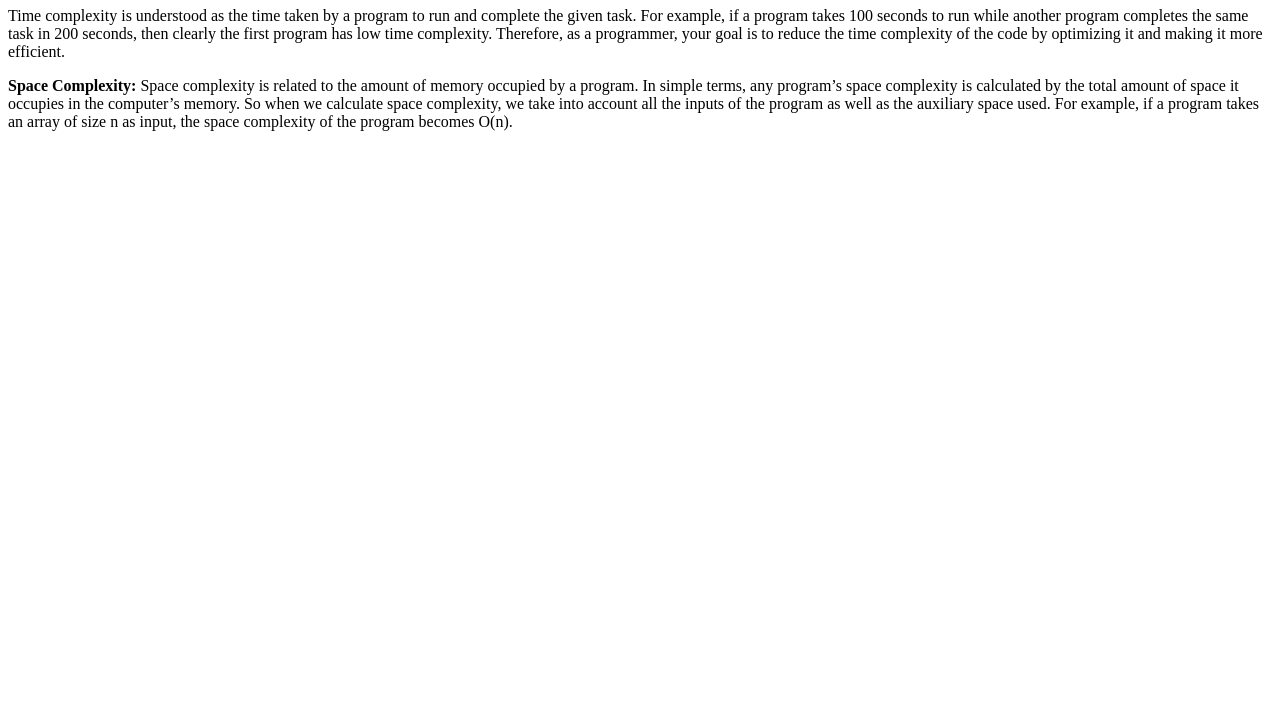
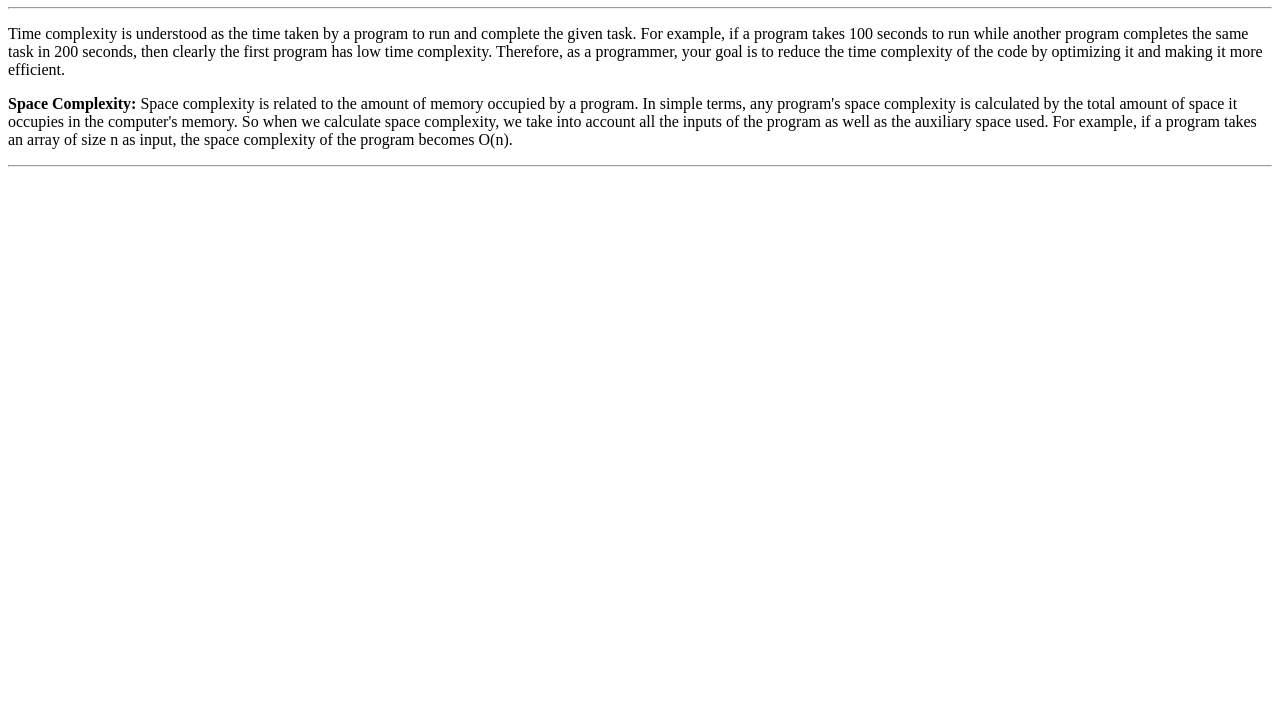
Before and after one commit to acciojob/time-and-space-complexity-Sahil03022001, a website: page main.html in a window 1280 px wide. Shown: the part 73-800 px from the top of the page. Drawn offline with Linux system fonts and the light colour scheme.

Commit message:
created a submission

```diff
--- a/main.html
+++ b/main.html
@@ -7,11 +7,11 @@
 </head>
 
 <body>
-	<!-- the entire body must be written by student -->
-	<h1>Time and Space Complexity</h1>
-<!-- 	<hr> -->
+	<header><h1>Time and Space Complexity</h1></header>
+	<hr>
 	<p>Time complexity is understood as the time taken by a program to run and complete the given task. For example, if a program takes 100 seconds to run while another program completes the same task in 200 seconds, then clearly the first program has low time complexity. Therefore, as a programmer, your goal is to reduce the time complexity of the code by optimizing it and making it more efficient.</p>
-	<p><b>Space Complexity:</b> Space complexity is related to the amount of memory occupied by a program. In simple terms, any program’s space complexity is calculated by the total amount of space it occupies in the computer’s memory. So when we calculate space complexity, we take into account all the inputs of the program as well as the auxiliary space used. For example, if a program takes an array of size n as input, the space complexity of the program becomes O(n).</p>
+	<p><b>Space Complexity:</b> Space complexity is related to the amount of memory occupied by a program. In simple terms, any program's space complexity is calculated by the total amount of space it occupies in the computer's memory. So when we calculate space complexity, we take into account all the inputs of the program as well as the auxiliary space used. For example, if a program takes an array of size n as input, the space complexity of the program becomes O(n).</p>
+	<hr>
     <script type="text/javascript" src="./script.js">
 </script>
 
```
